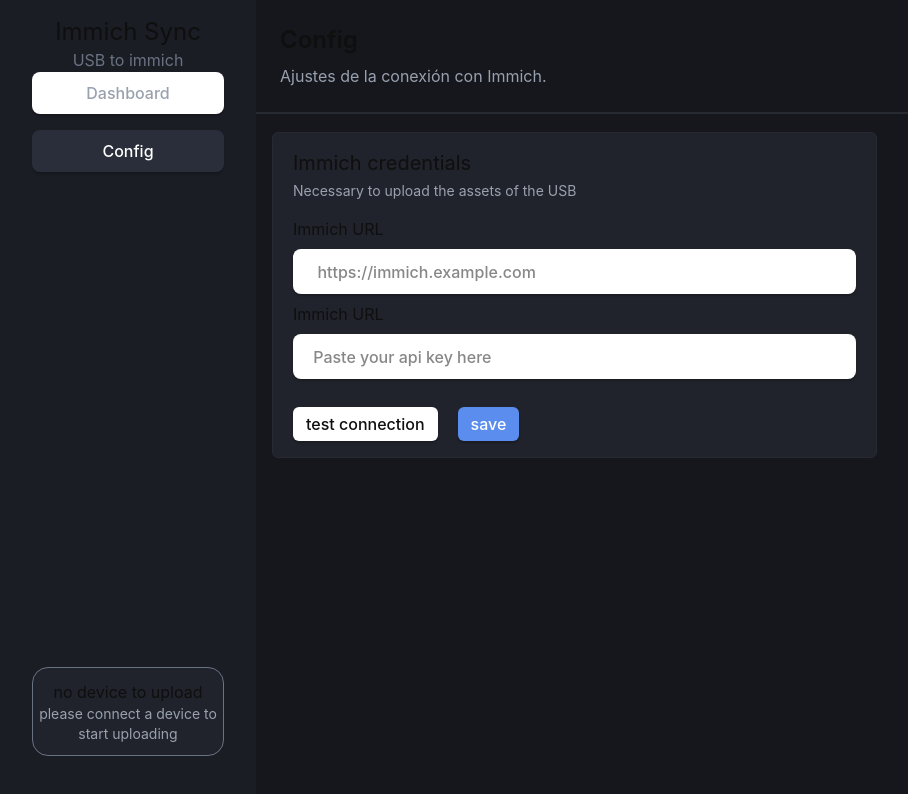
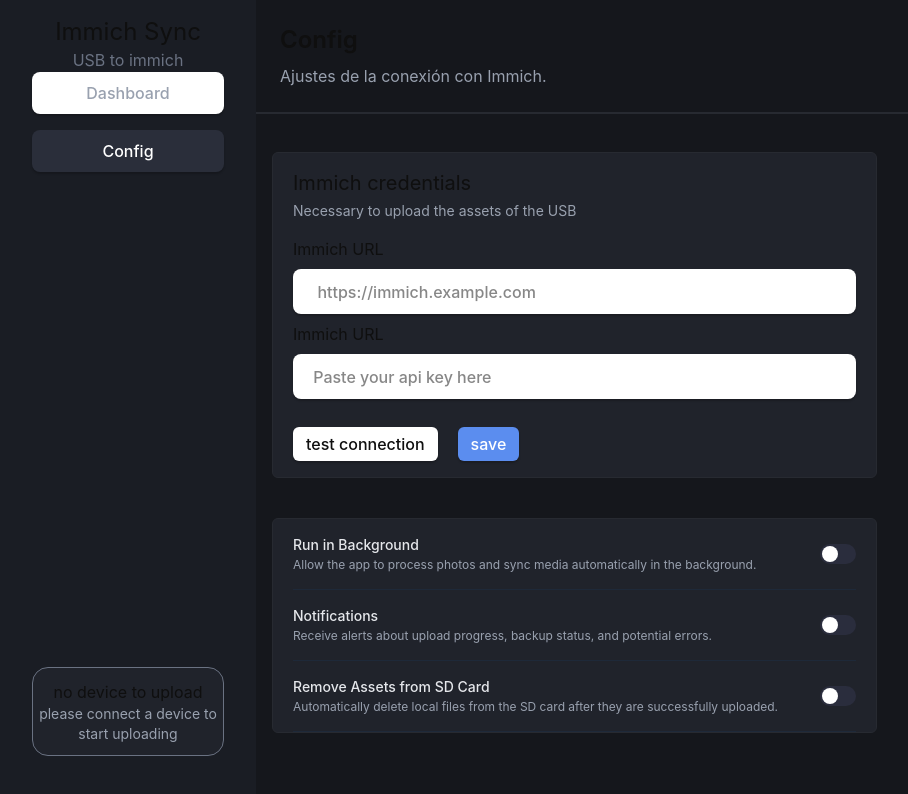
Before and after one commit to txuli/ImmichSync, a React (Vite) app: page / in a window 1280 px wide. Both pictures are taken after a click on the button "Config". Shown: the top 794 px of the page, without its empty margins (0-908 px from the left). Built offline with nearby package versions, Linux system fonts and the light colour scheme.

Commit message:
feat: add load_config function and options component for user settings

```diff
--- a/src/components/ImmichForm.tsx
+++ b/src/components/ImmichForm.tsx
@@ -5,7 +5,7 @@
 const ImmichForm: React.FC<SectionProps> = ({ children }) => {
 
     return(
-        <div className=" bg-[#20232B] w-3/5 rounded-md border border-[#272A31] content-center ">
+        <div className=" bg-[#20232B] w-3/5 rounded-md border border-[#272A31] content-center mt-10 ">
             <div className="mx-5">{children}</div>
         </div>
     )
--- a/src/components/config.tsx
+++ b/src/components/config.tsx
@@ -1,8 +1,9 @@
 import ImmichForm from "./ImmichForm"
 import { invoke } from '@tauri-apps/api/core';
 import { useState } from "react";
+import Options from "./options";
 export default function config() {
-    const [response, setResponse] = useState<{  valid: boolean, type_acc :string  } | null>(null);
+    const [response, setResponse] = useState<{ valid: boolean, type_acc: string } | null>(null);
 
     return (
         <div className="relative h-full bg-[#15171C]">
@@ -45,24 +46,24 @@
                                     save
                                 </button>
 
-                                {response?.valid  && response.type_acc=="credential"  && (
+                                {response?.valid && response.type_acc == "credential" && (
                                     <p className="text-green-500">
                                         Your token is valid you can save the config.
                                     </p>
                                 )}
 
-                                {response && !response.valid && response.type_acc=="credential" && (
+                                {response && !response.valid && response.type_acc == "credential" && (
                                     <p className="text-red-500">
                                         Your token is not valid.
                                     </p>
                                 )}
-                                {response?.valid  && response.type_acc=="save"  && (
+                                {response?.valid && response.type_acc == "save" && (
                                     <p className="text-green-500">
                                         Settings saved successfully.
                                     </p>
                                 )}
 
-                                {response && !response.valid && response.type_acc=="save" && (
+                                {response && !response.valid && response.type_acc == "save" && (
                                     <p className="text-red-500">
                                         Failed to save settings.
                                     </p>
@@ -73,6 +74,21 @@
 
                     </form>
                 </ImmichForm>
+                <ImmichForm>
+                    <Options
+                        title="Run in Background"
+                        description="Allow the app to process photos and sync media automatically in the background."
+                    />
+                    <Options
+                        title="Notifications"
+                        description="Receive alerts about upload progress, backup status, and potential errors."
+                    />
+                    <Options
+                        title="Remove Assets from SD Card"
+                        description="Automatically delete local files from the SD card after they are successfully uploaded."
+                    />
+
+                </ImmichForm>
             </div>
         </div>
     )
--- /dev/null
+++ b/src/components/options.tsx
@@ -0,0 +1,48 @@
+import React, { useState } from 'react';
+
+interface SectionProps {
+  title: string;
+  description: string;
+  defaultChecked?: boolean;
+  onChange?: (checked: boolean) => void;
+}
+
+const Options: React.FC<SectionProps> = ({
+  title,
+  description,
+  defaultChecked = false,
+  onChange
+}) => {
+  const [isChecked, setIsChecked] = useState(defaultChecked);
+
+  const handleToggle = () => {
+    const nextState = !isChecked;
+    setIsChecked(nextState);
+    if (onChange) {
+      onChange(nextState);
+    }
+  };
+
+  return (
+    <div className="flex items-center justify-between py-4 border-b border-gray-800">
+      {/* Texto alineado a la izquierda */}
+      <div className="flex flex-col pr-4">
+        <h3 className="text-sm font-medium text-gray-200">{title}</h3>
+        <p className="text-xs text-gray-400 mt-0.5">{description}</p>
+      </div>
+
+      {/* Switch adaptado al diseño de tu app */}
+      <label className="relative inline-flex items-center cursor-pointer shrink-0">
+        <input
+          type="checkbox"
+          checked={isChecked}
+          onChange={handleToggle}
+          className="sr-only peer"
+        />
+        <div className="w-9 h-5 bg-[#2a2d3d] peer-focus:outline-none rounded-full peer peer-checked:after:translate-x-full rtl:peer-checked:after:-translate-x-full after:content-[''] after:absolute after:top-[2px] after:start-[2px] after:bg-white after:rounded-full after:h-4 after:w-4 after:transition-all peer-checked:bg-[#5B8DEF]"></div>
+      </label>
+    </div>
+  );
+};
+
+export default Options;
```
Also changed, not shown: 1 other file (tests, documents, lock files or other folders).
